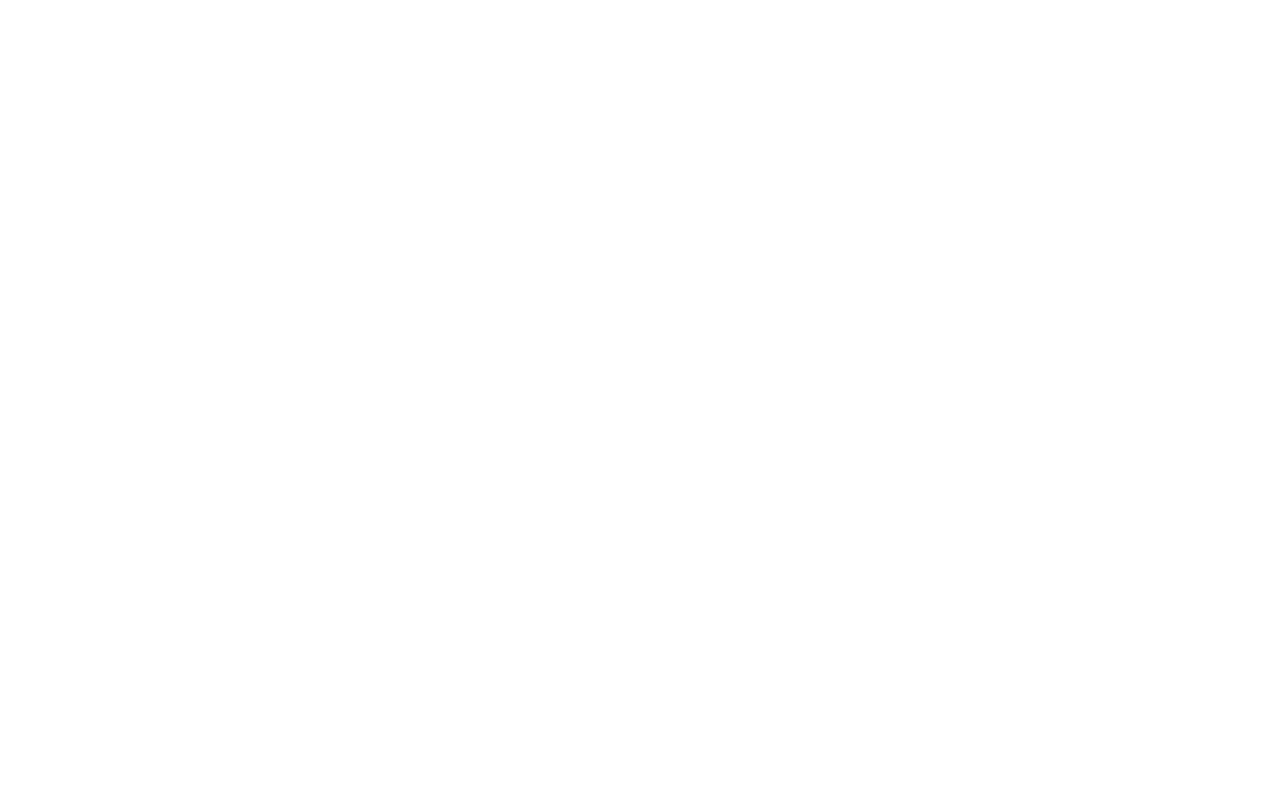
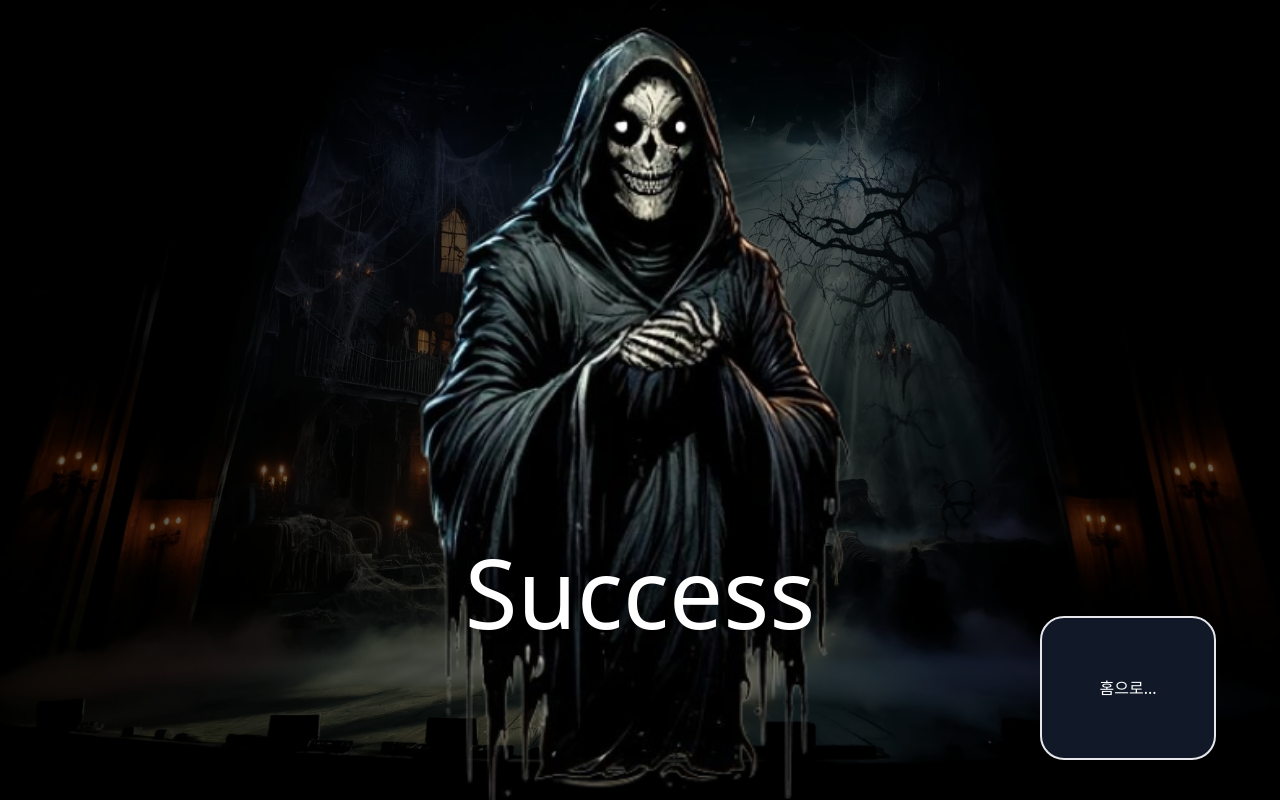
Before and after one commit to 2024-Techeer-Ideathon-Team-11/Gystery-Frontend, a React (Create React App) app: page /game/success in a window 1280 px wide. Before the commit this address had no page. Built offline with nearby package versions, Linux system fonts and the light colour scheme.

Commit message:
design : success page

```diff
--- a/src/App.js
+++ b/src/App.js
@@ -3,6 +3,7 @@
 import Game from './page/Game';
 import Fail from './page/Fail';
 import './index.css';
+import Success from './page/Success';
 
 function App() {
   return (
@@ -10,6 +11,7 @@
       <Routes>
         <Route path="/" element={<Main />} />
         <Route path="/game" element={<Game />} />
+        <Route path="/game/success" element={<Success />} />
         <Route path="/game/fail" element={<Fail />} />
       </Routes>
     </Router>
--- /dev/null
+++ b/src/page/Success.js
@@ -0,0 +1,27 @@
+import React from 'react';
+
+import Background from '../components/Background';
+
+import reaper from '../image/clapReaper.png';
+import { useNavigate } from 'react-router-dom';
+
+const Success = (props) => {
+
+  let navigate = useNavigate();
+  const goHome = () => {
+    navigate('/');
+  }
+
+  return (
+    <div className={'w-full h-[100vh] flex justify-center items-center relative'}>
+      <Background />
+      <picture className={'h-full'}>
+        <img className={'h-full'} src={reaper} alt="" />
+      </picture>
+      <div className={'absolute bottom-[20%] text-8xl'}>Success</div>
+      <div onClick={goHome} className={'absolute bottom-[5%] right-[5%] border-2 bg-gray-900 w-44 h-36 rounded-3xl flex justify-center items-center cursor-pointer'}>홈으로...</div>
+    </div>
+  );
+};
+
+export default Success;
```
Also changed, not shown: 1 other file (tests, documents, lock files or other folders).
